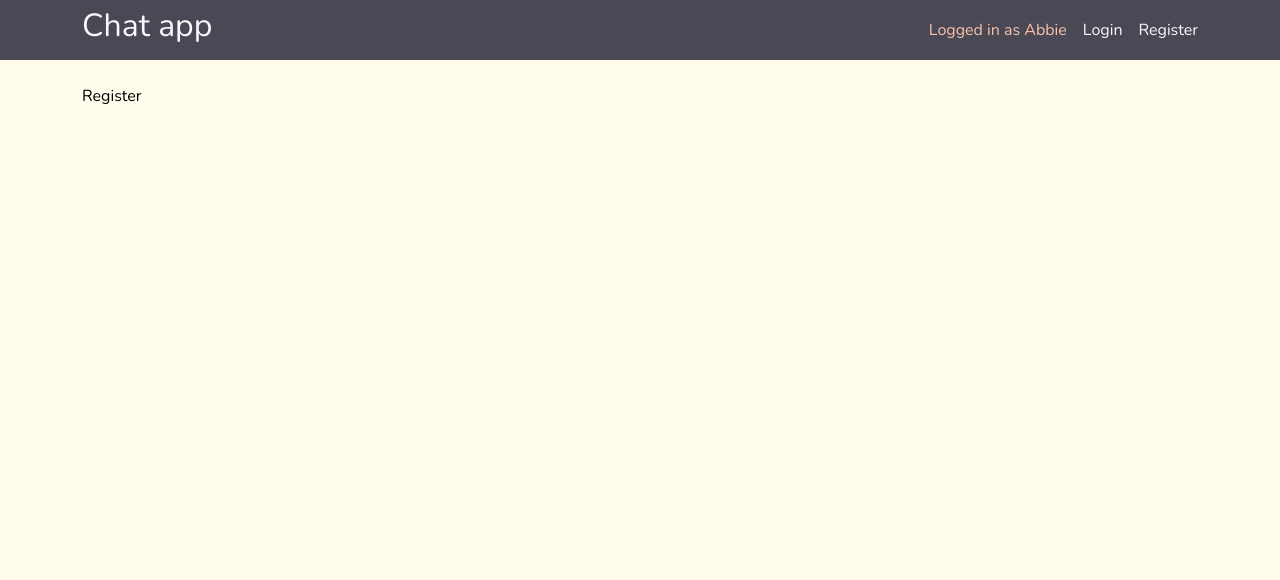
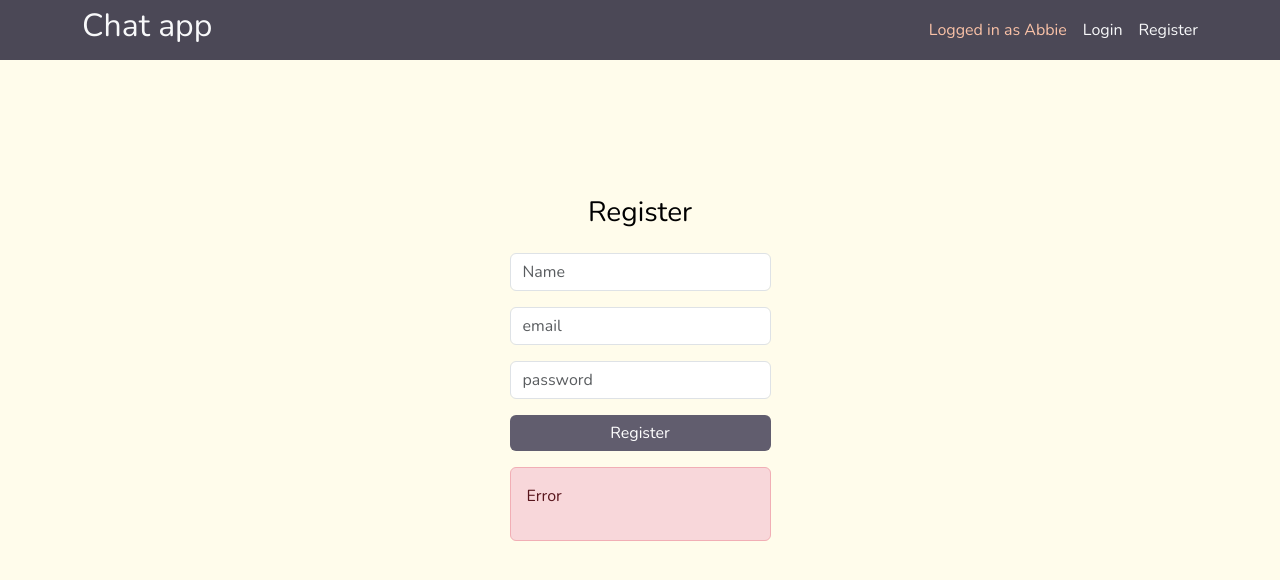
Before and after one commit to abbie930/realtime-chat-app, a React (Vite) app in the folder client/: page /register in a window 1280 px wide. Shown: the top 580 px of the page. Built offline with nearby package versions, Linux system fonts and the light colour scheme; a web font is replaced by a local one.

Commit message:
feat: add register & login page

```diff
--- a/client/src/pages/Login.jsx
+++ b/client/src/pages/Login.jsx
@@ -1,5 +1,28 @@
+import { Alert, Button, Form, Row, Col, Stack } from 'react-bootstrap'
+
 const Login = () => {
-  return ( <>Login</> );
+  return (
+    <>
+      <Form>
+        <Row style={{ height: '100vh', justifyContent: 'center', paddingTop: '10%' }}>
+          <Col xs={3}>
+            <Stack gap={3}>
+              <h3 style={{ textAlign: 'center' }}>Login</h3>
+              <Form.Control type="email" placeholder="email" />
+              <Form.Control type="password" placeholder="password" />
+              <Button type="submit" style={{ background: '#615d6e', borderStyle: 'none' }}>
+                Login
+              </Button>
+
+              <Alert variant="danger">
+                <p>Error</p>
+              </Alert>
+            </Stack>
+          </Col>
+        </Row>
+      </Form>
+    </>
+  )
 }
 
-export default Login;
+export default Login
--- a/client/src/pages/Register.jsx
+++ b/client/src/pages/Register.jsx
@@ -1,5 +1,29 @@
+import { Alert, Button, Form, Row, Col, Stack } from 'react-bootstrap'
+
 const Register = () => {
-  return ( <>Register</> );
+  return (
+    <>
+      <Form>
+        <Row style={{ height: '100vh', justifyContent: 'center', paddingTop: '10%' }}>
+          <Col xs={3}>
+            <Stack gap={3}>
+              <h3 style={{ textAlign: "center" }}>Register</h3>
+              <Form.Control type="text" placeholder="Name" />
+              <Form.Control type="email" placeholder="email" />
+              <Form.Control type="password" placeholder="password" />
+              <Button type="submit" style={{ background: '#615d6e', borderStyle: 'none' }}>
+                Register
+              </Button>
+
+              <Alert variant="danger">
+                <p>Error</p>
+              </Alert>
+            </Stack>
+          </Col>
+        </Row>
+      </Form>
+    </>
+  )
 }
 
-export default Register;
+export default Register
```
